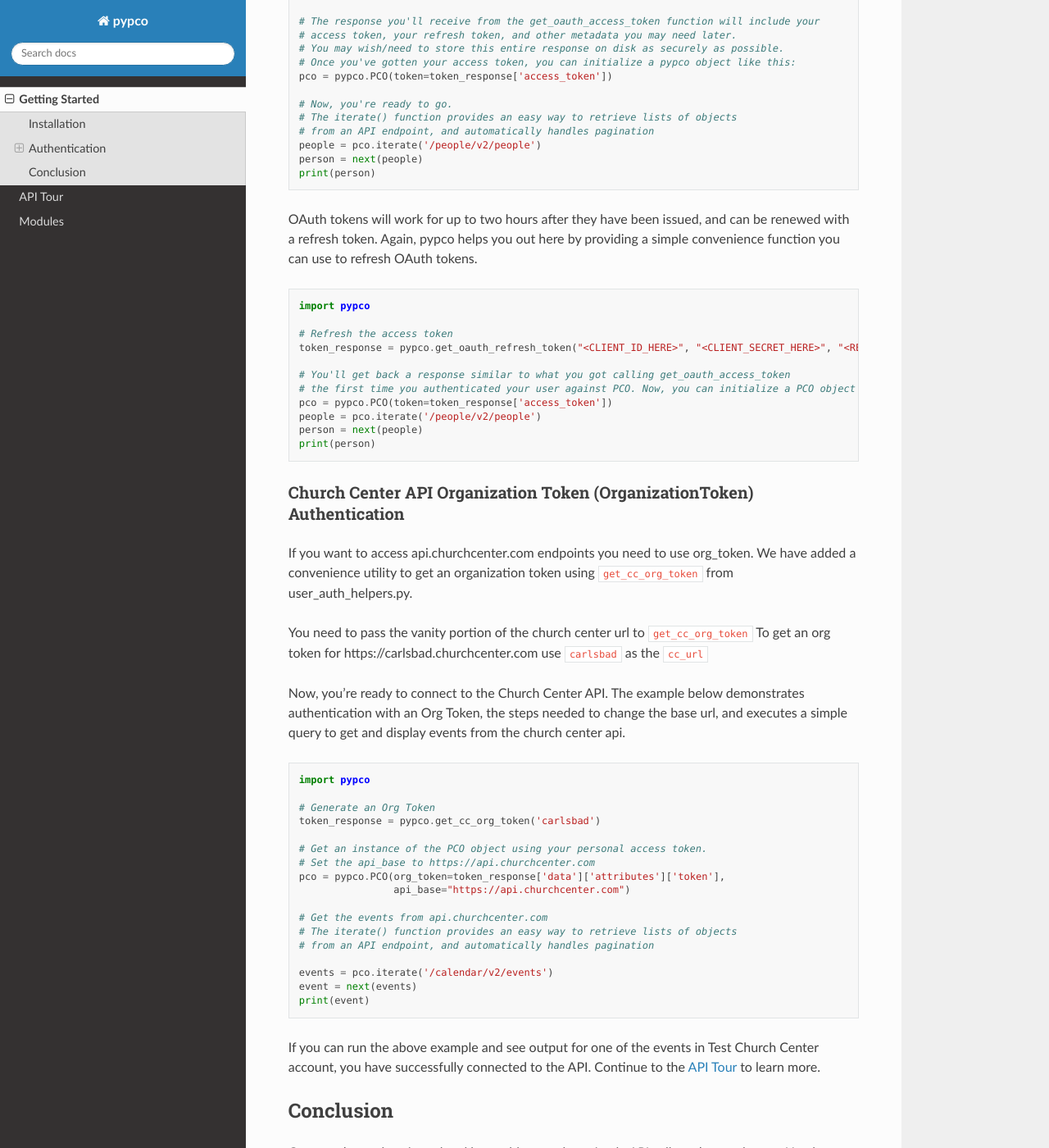
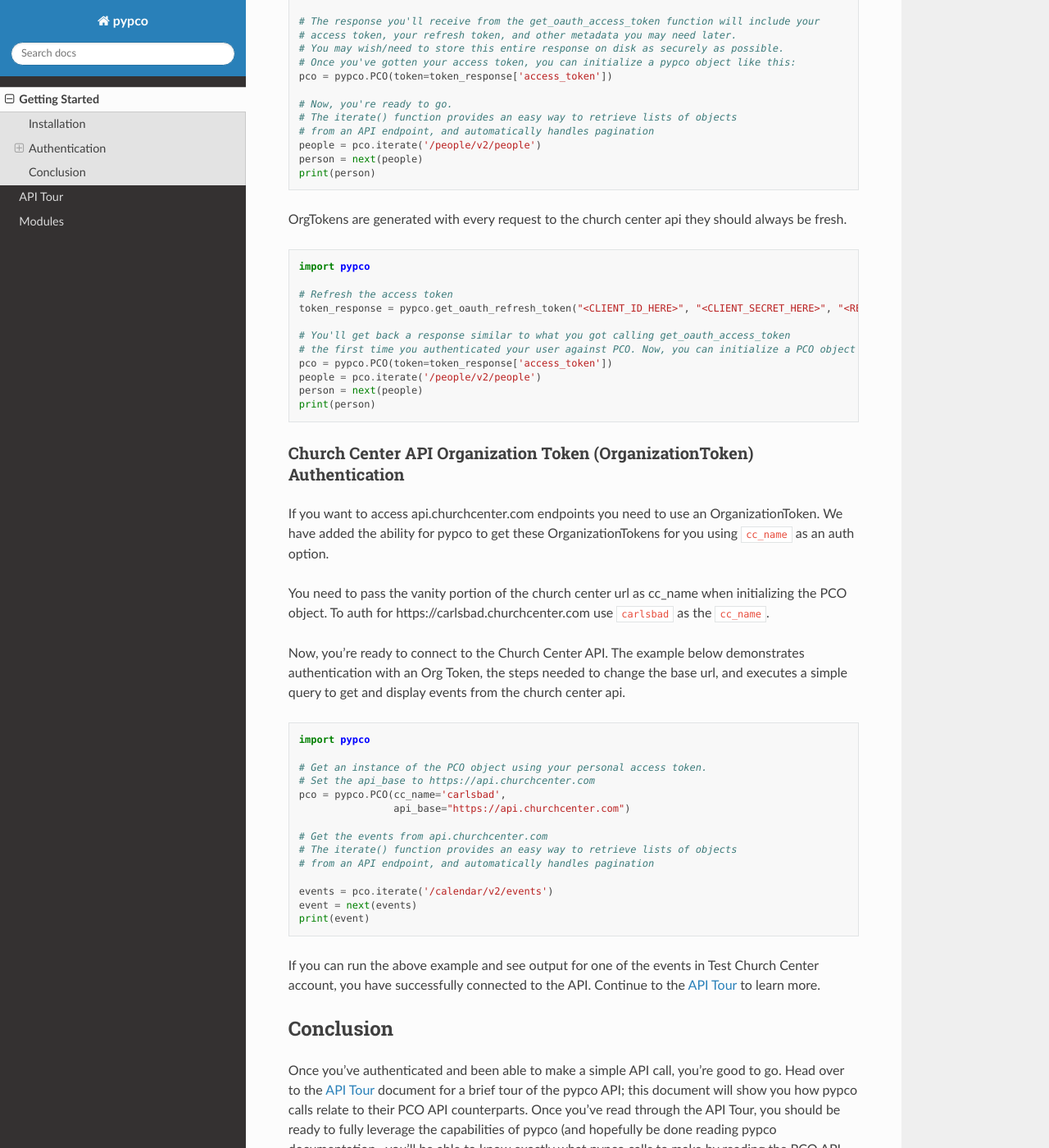
Before and after one commit to billdeitrick/pypco, a Sphinx documentation site: the page built from docs/source/gettingstarted.md, in a window 1280 px wide and 1400 px high, scrolled down 2999 px. Shown: the whole window at 82% size. Built offline with Sphinx 7.4.7 and the Read the Docs theme 2.0.0, drawn with Linux system fonts in a browser that asks for light colours.

Commit message:
Make OrgToken more robust, change to cc_name

````diff
--- a/docs/source/gettingstarted.md
+++ b/docs/source/gettingstarted.md
@@ -124,7 +124,7 @@ person = next(people)
 print(person)
 ```
 
-OAuth tokens will work for up to two hours after they have been issued, and can be renewed with a refresh token. Again, pypco helps you out here by providing a simple convenience function you can use to refresh OAuth tokens.
+OrgTokens are generated with every request to the church center api they should always be fresh.
 
 ```python
 import pypco
@@ -142,23 +142,21 @@ print(person)
 
 ### Church Center API Organization Token (OrganizationToken) Authentication
 
-If you want to access api.churchcenter.com endpoints you need to use org_token.
-We have added a convenience utility to get an organization token using `get_cc_org_token` from user_auth_helpers.py.
+If you want to access api.churchcenter.com endpoints you need to use an OrganizationToken.
+We have added the ability for pypco to get these OrganizationTokens for you using `cc_name` as an auth option.
 
-You need to pass the vanity portion of the church center url to `get_cc_org_token`
-To get an org token for https://carlsbad.churchcenter.com use `carlsbad` as the `cc_url`
+You need to pass the vanity portion of the church center url as cc_name when initializing the PCO object.
+To auth for https://carlsbad.churchcenter.com use `carlsbad` as the `cc_name`.
+
 
 Now, you're ready to connect to the Church Center API. The example below demonstrates authentication with an Org Token, the steps needed to change the base url, and executes a simple query to get and display events from the church center api.
 
 ```python
 import pypco
 
-# Generate an Org Token
-token_response = pypco.get_cc_org_token('carlsbad')
-
 # Get an instance of the PCO object using your personal access token.
 # Set the api_base to https://api.churchcenter.com
-pco = pypco.PCO(org_token=token_response['data']['attributes']['token'],
+pco = pypco.PCO(cc_name='carlsbad',
                 api_base="https://api.churchcenter.com")
 
 # Get the events from api.churchcenter.com
````
